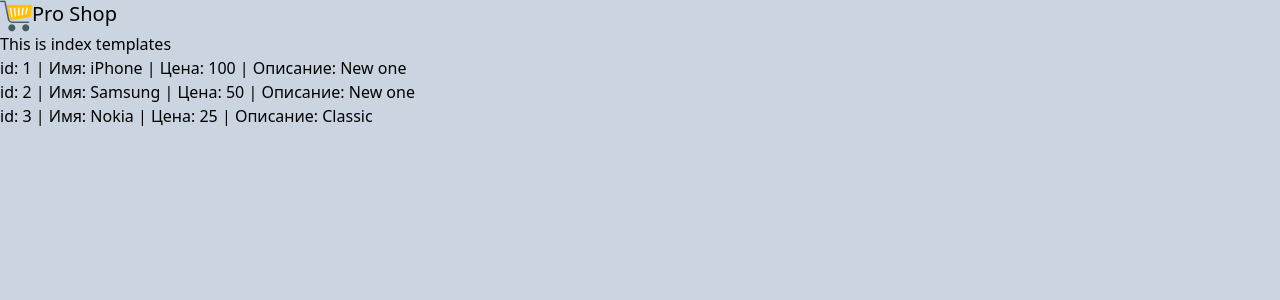
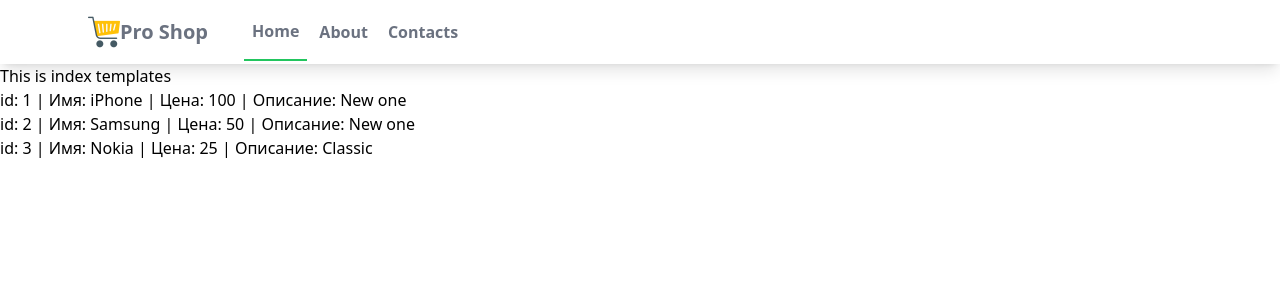
Before and after one commit to VladPath/Django_PhoneShop, a Django app: page /myapp/ in a window 1280 px wide. Shown: the top 300 px of the page. Run offline with Django 5.2, Linux system fonts and the light colour scheme; data comes from the database, SQL or seed files in the repository.

Commit message:
add base templates +  navbar

```diff
--- a/phoneShop/myapp/static/myapp/styles.css
+++ b/phoneShop/myapp/static/myapp/styles.css
@@ -548,6 +548,15 @@ video {
   position: static;
 }
 
+.mx-auto {
+  margin-left: auto;
+  margin-right: auto;
+}
+
+.block {
+  display: block;
+}
+
 .flex {
   display: flex;
 }
@@ -558,6 +567,43 @@ video {
 
 .w-8 {
   width: 2rem;
+}
+
+.w-11 {
+  width: 2.75rem;
+}
+
+.max-w-6xl {
+  max-width: 72rem;
+}
+
+.items-center {
+  align-items: center;
+}
+
+.justify-between {
+  justify-content: space-between;
+}
+
+.space-x-7 > :not([hidden]) ~ :not([hidden]) {
+  --tw-space-x-reverse: 0;
+  margin-right: calc(1.75rem * var(--tw-space-x-reverse));
+  margin-left: calc(1.75rem * calc(1 - var(--tw-space-x-reverse)));
+}
+
+.space-x-1 > :not([hidden]) ~ :not([hidden]) {
+  --tw-space-x-reverse: 0;
+  margin-right: calc(0.25rem * var(--tw-space-x-reverse));
+  margin-left: calc(0.25rem * calc(1 - var(--tw-space-x-reverse)));
+}
+
+.border-b-2 {
+  border-bottom-width: 2px;
+}
+
+.border-green-500 {
+  --tw-border-opacity: 1;
+  border-color: rgb(34 197 94 / var(--tw-border-opacity));
 }
 
 .bg-blue-100 {
@@ -575,11 +621,57 @@ video {
   background-color: rgb(203 213 225 / var(--tw-bg-opacity));
 }
 
+.bg-white {
+  --tw-bg-opacity: 1;
+  background-color: rgb(255 255 255 / var(--tw-bg-opacity));
+}
+
 .to-blue-500 {
   --tw-gradient-to: #3b82f6 var(--tw-gradient-to-position);
+}
+
+.px-4 {
+  padding-left: 1rem;
+  padding-right: 1rem;
+}
+
+.px-10 {
+  padding-left: 2.5rem;
+  padding-right: 2.5rem;
+}
+
+.px-2 {
+  padding-left: 0.5rem;
+  padding-right: 0.5rem;
+}
+
+.py-4 {
+  padding-top: 1rem;
+  padding-bottom: 1rem;
 }
 
 .text-xl {
   font-size: 1.25rem;
   line-height: 1.75rem;
 }
+
+.font-semibold {
+  font-weight: 600;
+}
+
+.text-gray-500 {
+  --tw-text-opacity: 1;
+  color: rgb(107 114 128 / var(--tw-text-opacity));
+}
+
+.shadow-lg {
+  --tw-shadow: 0 10px 15px -3px rgb(0 0 0 / 0.1), 0 4px 6px -4px rgb(0 0 0 / 0.1);
+  --tw-shadow-colored: 0 10px 15px -3px var(--tw-shadow-color), 0 4px 6px -4px var(--tw-shadow-color);
+  box-shadow: var(--tw-ring-offset-shadow, 0 0 #0000), var(--tw-ring-shadow, 0 0 #0000), var(--tw-shadow);
+}
+
+.shadow-sm {
+  --tw-shadow: 0 1px 2px 0 rgb(0 0 0 / 0.05);
+  --tw-shadow-colored: 0 1px 2px 0 var(--tw-shadow-color);
+  box-shadow: var(--tw-ring-offset-shadow, 0 0 #0000), var(--tw-ring-shadow, 0 0 #0000), var(--tw-shadow);
+}
--- /dev/null
+++ b/phoneShop/myapp/templates/myapp/base.html
@@ -0,0 +1,16 @@
+{% load static %}
+
+<!DOCTYPE html>
+<html lang="en">
+<head>
+    <meta charset="UTF-8">
+    <meta name="viewport" content="width=device-width, initial-scale=1.0">
+    <link rel="stylesheet" href="{% static 'myapp/styles.css' %}">
+    <title>Document</title>
+</head>
+<body>
+    {% block content %}
+    {% endblock content %}
+
+</body>
+</html>
--- a/phoneShop/myapp/templates/myapp/index.html
+++ b/phoneShop/myapp/templates/myapp/index.html
@@ -1,20 +1,23 @@
+{% extends './base.html' %}
 {% load static %}
-<!DOCTYPE html>
-<html lang="en">
-<head>
-    <meta charset="UTF-8">
-    <meta name="viewport" content="width=device-width, initial-scale=1.0">
-    <link rel="stylesheet" href="{% static 'myapp/styles.css' %}">
-    <title>Document</title>
-</head>
-<body class="bg-slate-300">
-    <nav>
-      <div>
-        <div>
-          <div>
-            <div class="flex">
+
+{% block content %}
+    <nav class="bg-white shadow-lg">
+      <div class="max-w-6xl mx-auto px-4">
+        <div class="flex justify-between">
+          <div class="flex space-x-7">
+            <div>
+              <a href="#" class="flex items-center px-2 py-4">
               <img class="h-8 w-8" src="{% static 'myapp/img/shop_img.png' %}" alt="logo">
-              <span class="text-xl">Pro Shop</span>
+              <span class="text-gray-500 font-semibold text-xl">Pro Shop</span>
+            </a>
+          </div>
+
+            <div class="items-center flex space-x-1">
+              <a href="#" class="py-4 px-2 text-gray-500 font-semibold border-b-2 border-green-500">Home</a>
+              <a href="#" class="py-4 px-2 text-gray-500 font-semibold">About</a>
+              <a href="#" class="py-4 px-2 text-gray-500 font-semibold">Contacts</a>
+
             </div>
           </div>
         </div>
@@ -29,6 +32,8 @@
         <a>
         {% endfor %}
     </h4>
+    {% endblock content %}
+
 
 
 
```
